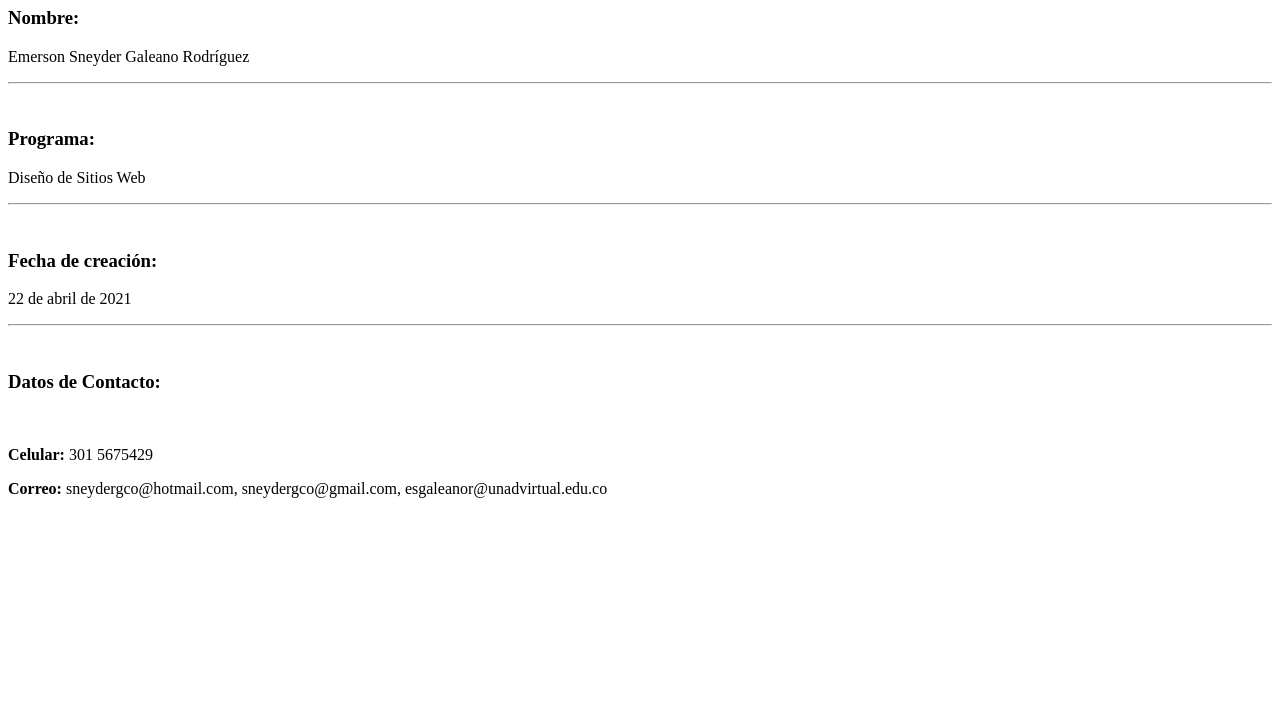
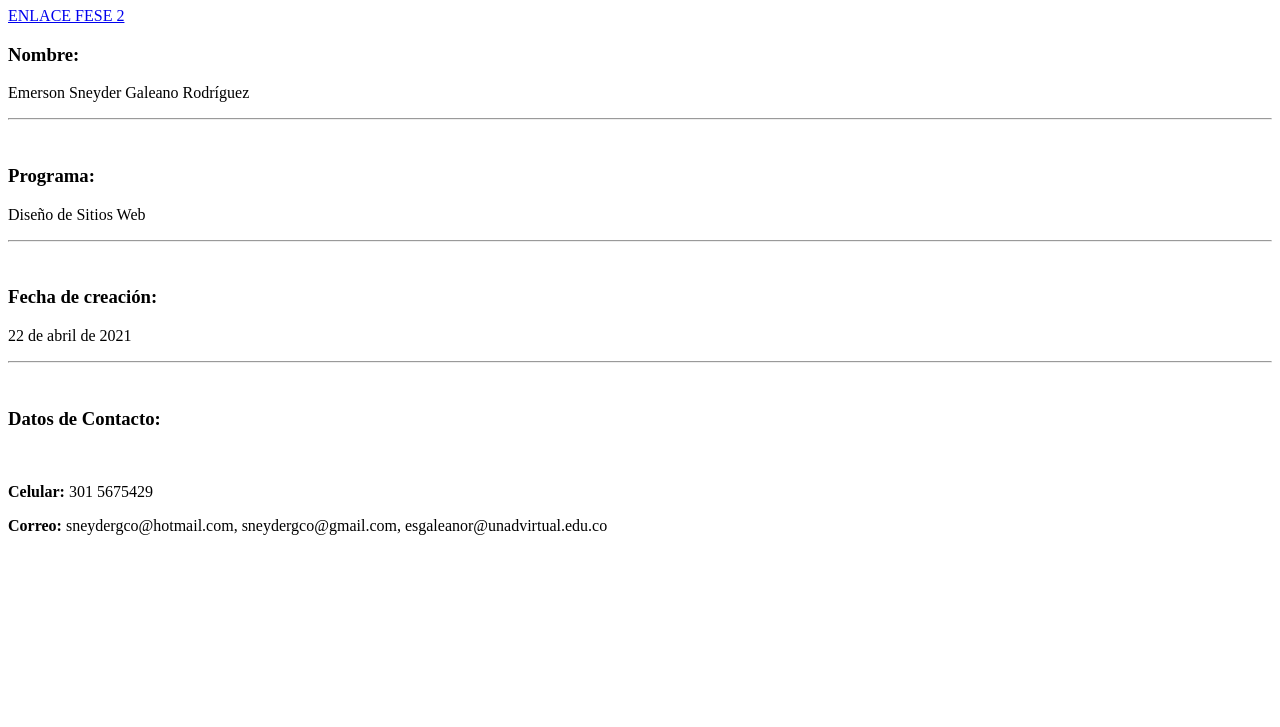
Before and after one commit to sneydergco/DSW-EmersonGaleano, a plain HTML site: page index.html in a window 1280 px wide. Shown: the part 73-800 px from the top of the page. Drawn offline with Linux system fonts and the light colour scheme.

Commit message:
link fase 2
Actualización link fase 2

```diff
--- a/index.html
+++ b/index.html
@@ -8,6 +8,9 @@
 </head>
 <body>
     <h1>Proyecto de Sitio Web - Periodo 2021 16-01</h1>
+
+    <a href="fase2/design.html">ENLACE FESE 2</a>
+
     <h3>Nombre:</h3>
     <p>Emerson Sneyder Galeano Rodríguez</p>
     <hr><br>
```
